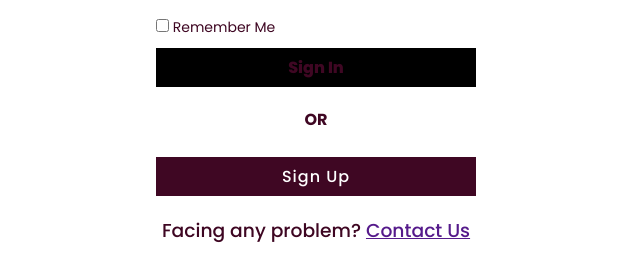
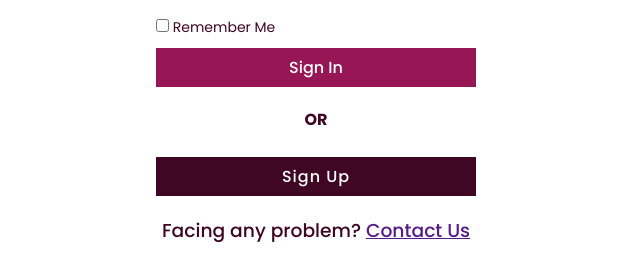
Before and after one commit to BlackDeath1107/SorteriaDiversion2k22, a plain HTML site: page fe-pgs/signin.html in a window 1280 px wide. In both pictures the pointer is over the input "Sign In". Shown: the part 390-648 px from the top of the page, 644-1280 px from the left. Drawn offline with Linux system fonts and the light colour scheme.

Commit message:
Update signin.css
Color-code fixes

```diff
--- a/fe-pgs/signin.css
+++ b/fe-pgs/signin.css
@@ -103,9 +103,9 @@ section .contentBx .formBx .inputBx input[type="submit"]{
   cursor: pointer;
 }
 section .contentBx .formBx .inputBx input[type="submit"]:hover{
-  background-color: black;
-  color: var(--primary);
-  font-weight: 900;
+  background-color: #961656;
+  color: white;
+  font-weight: 500;
   letter-spacing: 0px;
 }
 section .contentBx .formBx .remember{
@@ -143,15 +143,7 @@ section .contentBx .formBx h3{
     height: 100%;
     z-index: 1;
   }
-  /* section .contentBx{
-    width: 100%;
-    height: 80%;
-    padding: 40px;
 
-    border-radius: 20px;
-    box-shadow: -12px 12px 12px grey;
-    margin: 50px;
-  } */
   section .contentBx .formBx h3{
     color: var(--dark);
     text-align: center;
```
